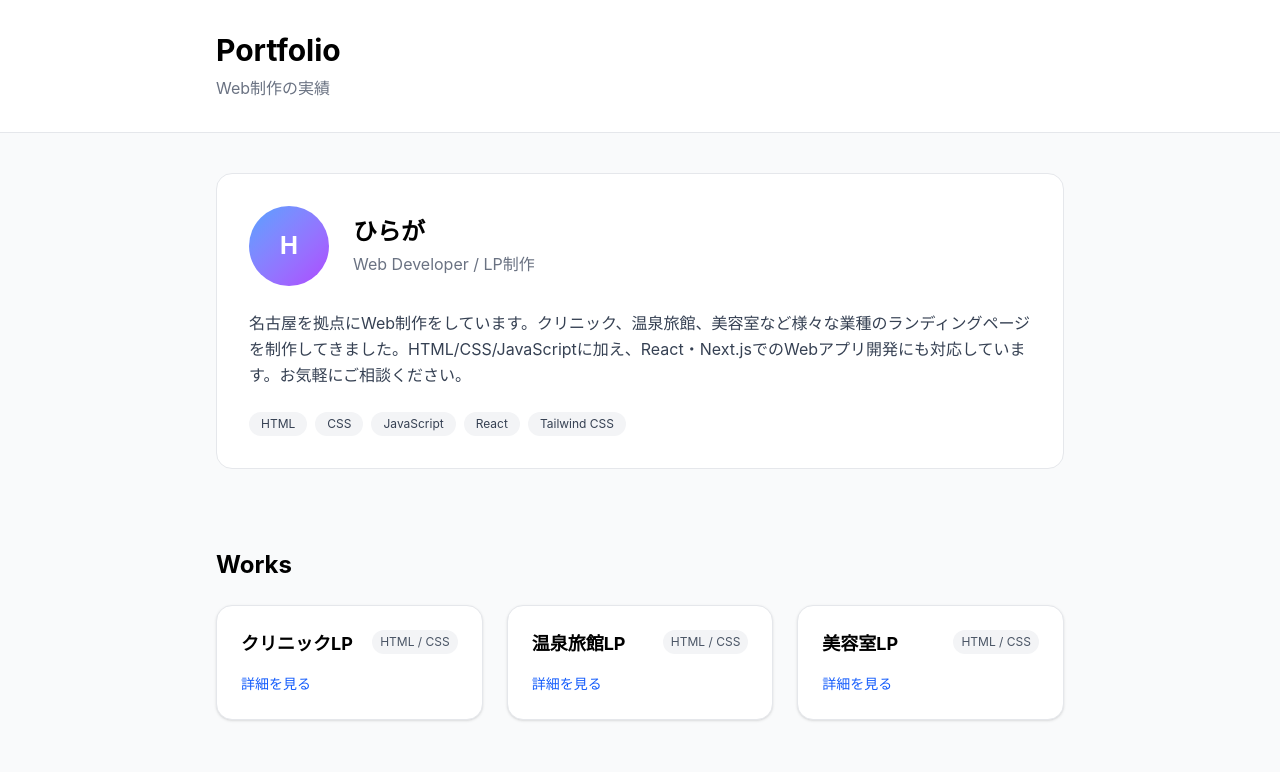
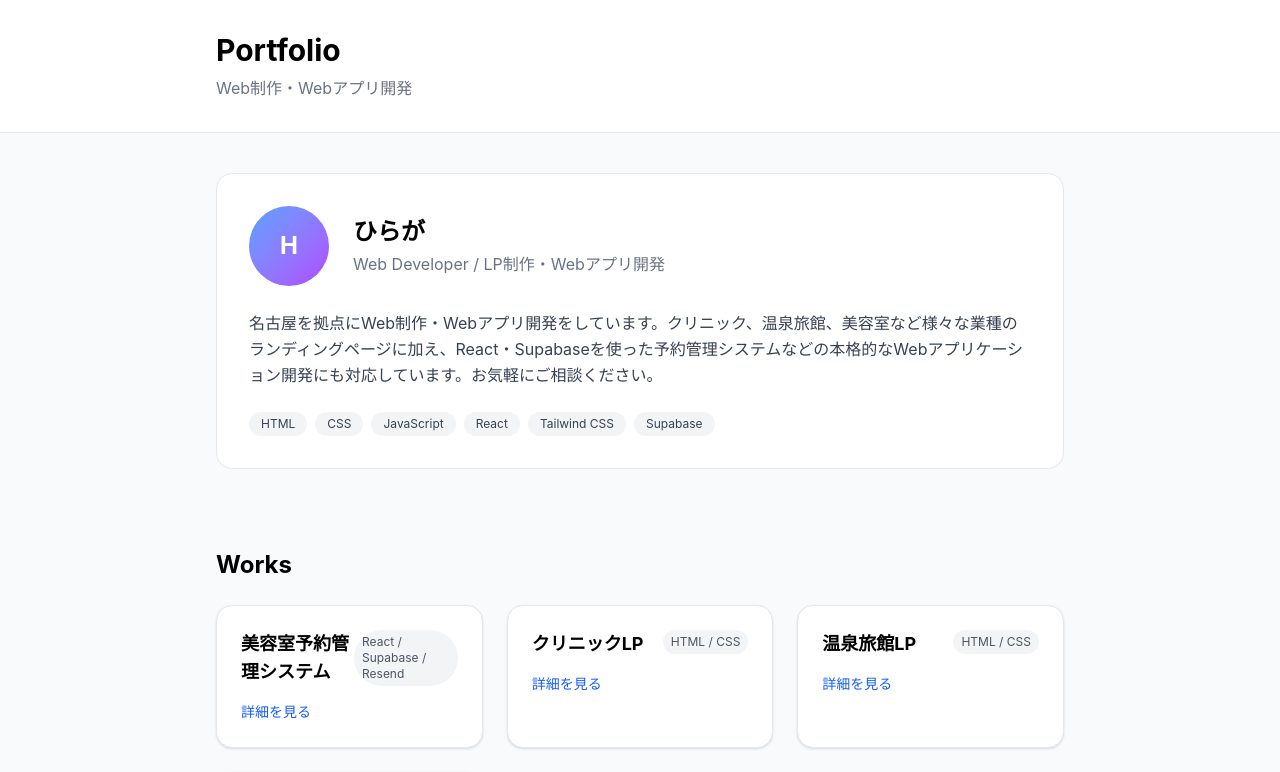
Before and after one commit to hiragi1604/my-portfolio, a React (Vite) app: page / in a window 1280 px wide. Shown: the top 772 px of the page. Built offline with nearby package versions, Linux system fonts and the light colour scheme.

Commit message:
add booking app to works

```diff
--- a/src/App.jsx
+++ b/src/App.jsx
@@ -3,20 +3,27 @@ import { useState } from 'react'
 const works = [
   {
     id: 1,
+    title: '美容室予約管理システム',
+    description: 'React + Supabaseで構築した本格的な予約管理システム。お客様向け予約フォーム、重複予約防止、確認メール自動送信、パスワード保護された管理画面を実装。',
+    tech: 'React / Supabase / Resend',
+    url: 'https://booking-app-omega-ten.vercel.app/'
+  },
+  {
+    id: 2,
     title: 'クリニックLP',
     description: '清潔感のある医療系ランディングページ。信頼感を重視したデザイン。',
     tech: 'HTML / CSS',
     url: '#'
   },
   {
-    id: 2,
+    id: 3,
     title: '温泉旅館LP',
     description: '和風テイストの旅館向けランディングページ。落ち着いた雰囲気を演出。',
     tech: 'HTML / CSS',
     url: '#'
   },
   {
-    id: 3,
+    id: 4,
     title: '美容室LP',
     description: 'おしゃれな美容サロン向けランディングページ。トレンド感のあるデザイン。',
     tech: 'HTML / CSS',
@@ -41,7 +48,7 @@ function WorkCard({ work }) {
       {isOpen && (
         <div className="mt-3 pt-3 border-t border-gray-100">
           <p className="text-sm text-gray-600">{work.description}</p>
-          <a href={work.url} className="inline-block mt-3 text-sm text-white bg-gray-900 px-4 py-2 rounded-lg hover:bg-gray-700 transition-colors">サイトを見る</a>
+          <a href={work.url} target="_blank" rel="noopener noreferrer" className="inline-block mt-3 text-sm text-white bg-gray-900 px-4 py-2 rounded-lg hover:bg-gray-700 transition-colors">サイトを見る</a>
         </div>
       )}
     </div>
@@ -54,9 +61,25 @@ function ContactForm() {
   const [message, setMessage] = useState('')
   const [submitted, setSubmitted] = useState(false)
 
-  const handleSubmit = (e) => {
+  const handleSubmit = async (e) => {
     e.preventDefault()
-    setSubmitted(true)
+    try {
+      const res = await fetch('https://formspree.io/f/mkopyqny', {
+        method: 'POST',
+        headers: {
+          'Content-Type': 'application/json',
+          'Accept': 'application/json'
+        },
+        body: JSON.stringify({ name, email, message })
+      })
+      if (res.ok) {
+        setSubmitted(true)
+      } else {
+        alert('送信に失敗しました')
+      }
+    } catch (err) {
+      alert('送信に失敗しました')
+    }
   }
 
   if (submitted) {
@@ -116,7 +139,7 @@ function App() {
       <header className="bg-white border-b border-gray-200">
         <div className="max-w-4xl mx-auto px-6 py-8">
           <h1 className="text-3xl font-bold">Portfolio</h1>
-          <p className="mt-2 text-gray-500">Web制作の実績</p>
+          <p className="mt-2 text-gray-500">Web制作・Webアプリ開発</p>
         </div>
       </header>
 
@@ -128,11 +151,11 @@ function App() {
             </div>
             <div>
               <h2 className="text-2xl font-bold">ひらが</h2>
-              <p className="text-gray-500 mt-1">Web Developer / LP制作</p>
+              <p className="text-gray-500 mt-1">Web Developer / LP制作・Webアプリ開発</p>
             </div>
           </div>
           <p className="mt-6 text-gray-700 leading-relaxed">
-            名古屋を拠点にWeb制作をしています。クリニック、温泉旅館、美容室など様々な業種のランディングページを制作してきました。HTML/CSS/JavaScriptに加え、React・Next.jsでのWebアプリ開発にも対応しています。お気軽にご相談ください。
+            名古屋を拠点にWeb制作・Webアプリ開発をしています。クリニック、温泉旅館、美容室など様々な業種のランディングページに加え、React・Supabaseを使った予約管理システムなどの本格的なWebアプリケーション開発にも対応しています。お気軽にご相談ください。
           </p>
           <div className="mt-6 flex flex-wrap gap-2">
             <span className="text-xs bg-gray-100 text-gray-700 px-3 py-1 rounded-full">HTML</span>
@@ -140,6 +163,7 @@ function App() {
             <span className="text-xs bg-gray-100 text-gray-700 px-3 py-1 rounded-full">JavaScript</span>
             <span className="text-xs bg-gray-100 text-gray-700 px-3 py-1 rounded-full">React</span>
             <span className="text-xs bg-gray-100 text-gray-700 px-3 py-1 rounded-full">Tailwind CSS</span>
+            <span className="text-xs bg-gray-100 text-gray-700 px-3 py-1 rounded-full">Supabase</span>
           </div>
         </div>
       </section>
```
